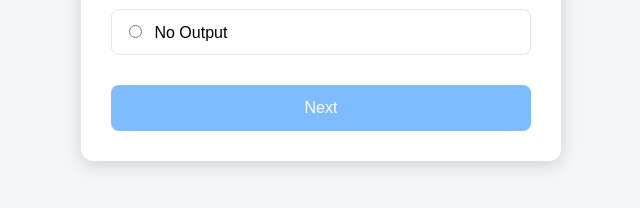
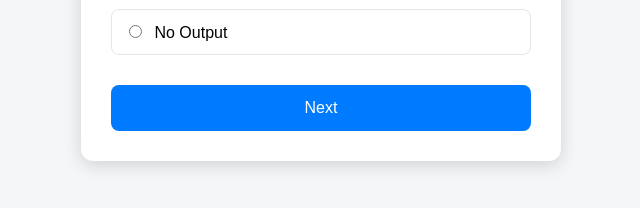
Before and after one commit to 3ip2itvv/Troubleshooting-Power-Issues, a plain HTML site: page index.html in a window 1280 px wide. Shown: the part 388-596 px from the top of the page, without its empty margins (319-959 px from the left). Drawn offline with Linux system fonts and the light colour scheme.

Commit message:
Update index.html

```diff
--- a/index.html
+++ b/index.html
@@ -38,6 +38,10 @@
       cursor: pointer;
     }
 
+    .option:hover {
+      background: #f9fafb;
+    }
+
     .option input {
       margin-right: 8px;
     }
@@ -51,6 +55,7 @@
       border: none;
       background: #007bff;
       color: white;
+      cursor: pointer;
     }
   </style>
 </head>
@@ -73,21 +78,7 @@
   </div>
 
   <script>
-    const radios = document.querySelectorAll('input[name="issue"]');
-    const nextBtn = document.getElementById('nextBtn');
-
-    // Start visually disabled
-    nextBtn.style.opacity = "0.5";
-    nextBtn.style.cursor = "not-allowed";
-
-    radios.forEach(radio => {
-      radio.addEventListener('change', () => {
-        nextBtn.style.opacity = "1";
-        nextBtn.style.cursor = "pointer";
-      });
-    });
-
-    nextBtn.addEventListener('click', () => {
+    document.getElementById("nextBtn").addEventListener("click", function () {
       const selected = document.querySelector('input[name="issue"]:checked');
 
       if (!selected) {
```
